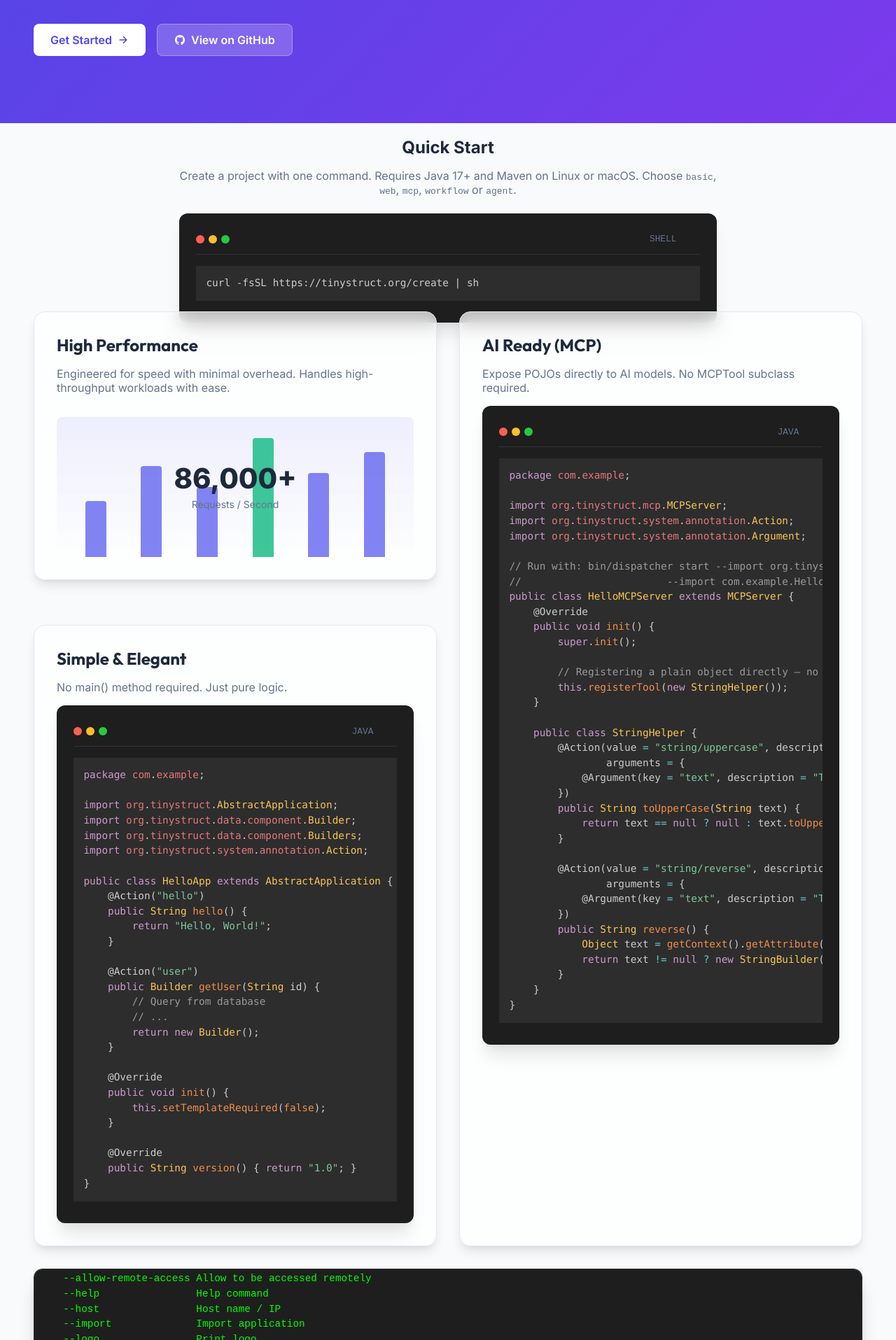
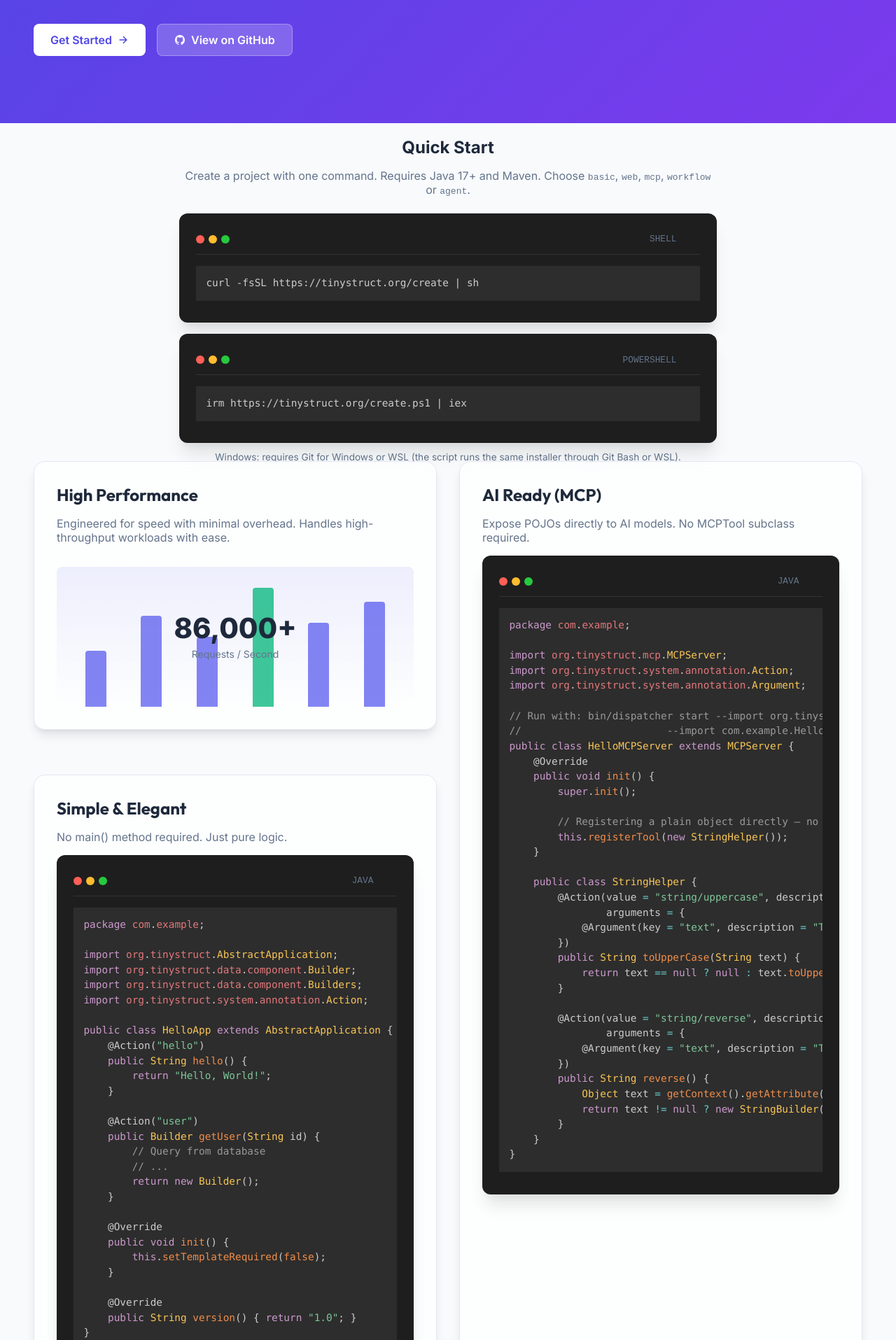
Before and after one commit to tinystruct/tinystruct.github.io, a Jekyll site: the page index.html, which Jekyll copies as it is, in a window 1280 px wide. Shown: the part 357-2272 px from the top of the page at 70% size. Built offline with Jekyll 4.4.1, drawn with Linux system fonts in a browser that asks for light colours; nearby versions of some CDN libraries.

Commit message:
feat: add Windows support for project creator (create.ps1, dispatcher.cmd)
Co-Authored-By: Claude Sonnet 5.5 <noreply@anthropic.com>

```diff
--- a/index.html
+++ b/index.html
@@ -178,7 +178,7 @@
         <section class="quickstart" id="quickstart" style="max-width: 800px; margin: 0 auto 3rem; padding: 0 1rem;">
             <h2 style="text-align: center; margin-bottom: 0.5rem;">Quick Start</h2>
             <p style="text-align: center; color: var(--text-secondary); margin-bottom: 1.5rem;">
-                Create a project with one command. Requires Java 17+ and Maven on Linux or macOS.
+                Create a project with one command. Requires Java 17+ and Maven.
                 Choose <code>basic</code>, <code>web</code>, <code>mcp</code>, <code>workflow</code> or <code>agent</code>.
             </p>
             <div class="code-block">
@@ -197,6 +197,25 @@
                 </div>
                 <pre><code class="language-bash">curl -fsSL https://tinystruct.org/create | sh</code></pre>
             </div>
+            <div class="code-block" style="margin-top: 1rem;">
+                <div class="code-header">
+                    <div class="dots">
+                        <span class="dot red"></span>
+                        <span class="dot yellow"></span>
+                        <span class="dot green"></span>
+                    </div>
+                    <div class="code-actions">
+                        <span class="language">POWERSHELL</span>
+                        <button class="copy-btn" title="Copy code" aria-label="Copy code">
+                            <ion-icon name="copy-outline"></ion-icon>
+                        </button>
+                    </div>
+                </div>
+                <pre><code class="language-powershell">irm https://tinystruct.org/create.ps1 | iex</code></pre>
+            </div>
+            <p style="text-align: center; color: var(--text-secondary); margin-top: 0.75rem; font-size: 0.85rem;">
+                Windows: requires Git for Windows or WSL (the script runs the same installer through Git Bash or WSL).
+            </p>
         </section>
 
         <!-- Content Grid -->
```
Also changed, not shown: en/getting-started.md (+7 -1 lines), zh/getting-started.md (+15 -1 lines), 3 other files.
